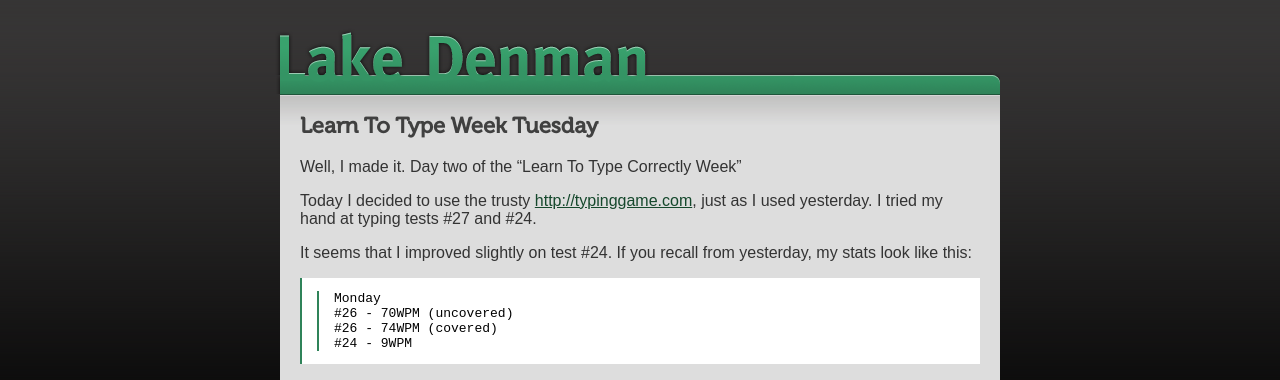
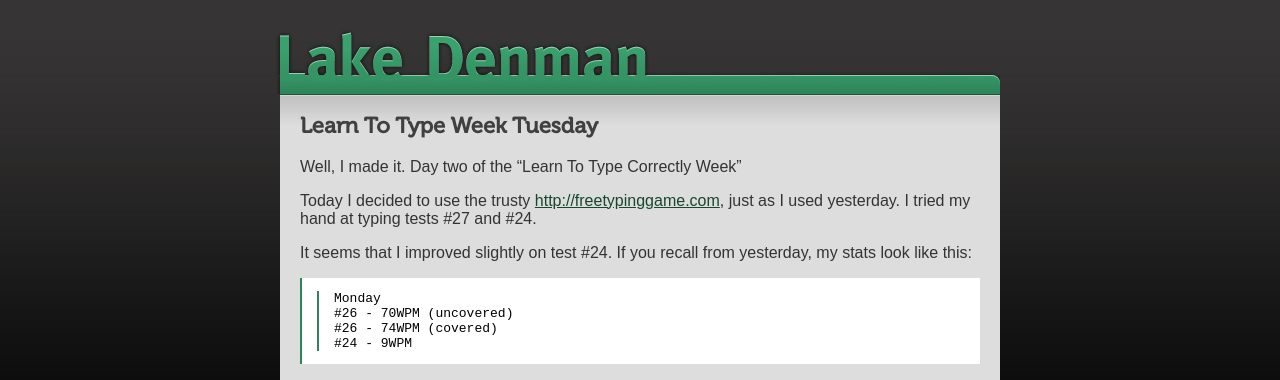
Before and after one commit to trainman419/namniart.com, a Jekyll site: the page built from _posts/2010-07-13-learn-to-type-week-tuesday.markdown, in a window 1280 px wide. Shown: the top 380 px of the page. Built offline with Jekyll 4.4.1, drawn with Linux system fonts in a browser that asks for light colours; part of the change alters nothing that is shown.

Commit message:
fix typo in link

```diff
--- a/_posts/2010-07-13-learn-to-type-week-tuesday.markdown
+++ b/_posts/2010-07-13-learn-to-type-week-tuesday.markdown
@@ -6,7 +6,7 @@ excerpt: Learn To Type Week Tuesday...
 
 Well, I made it. Day two of the "Learn To Type Correctly Week"
 
-Today I decided to use the trusty [http://typinggame.com](http://typinggame.com), just as I used yesterday.
+Today I decided to use the trusty [http://freetypinggame.com](http://freetypinggame.com), just as I used yesterday.
 I tried my hand at typing tests #27 and #24.
 
 It seems that I improved slightly on test #24. If you recall from yesterday, my stats look like this:
```
